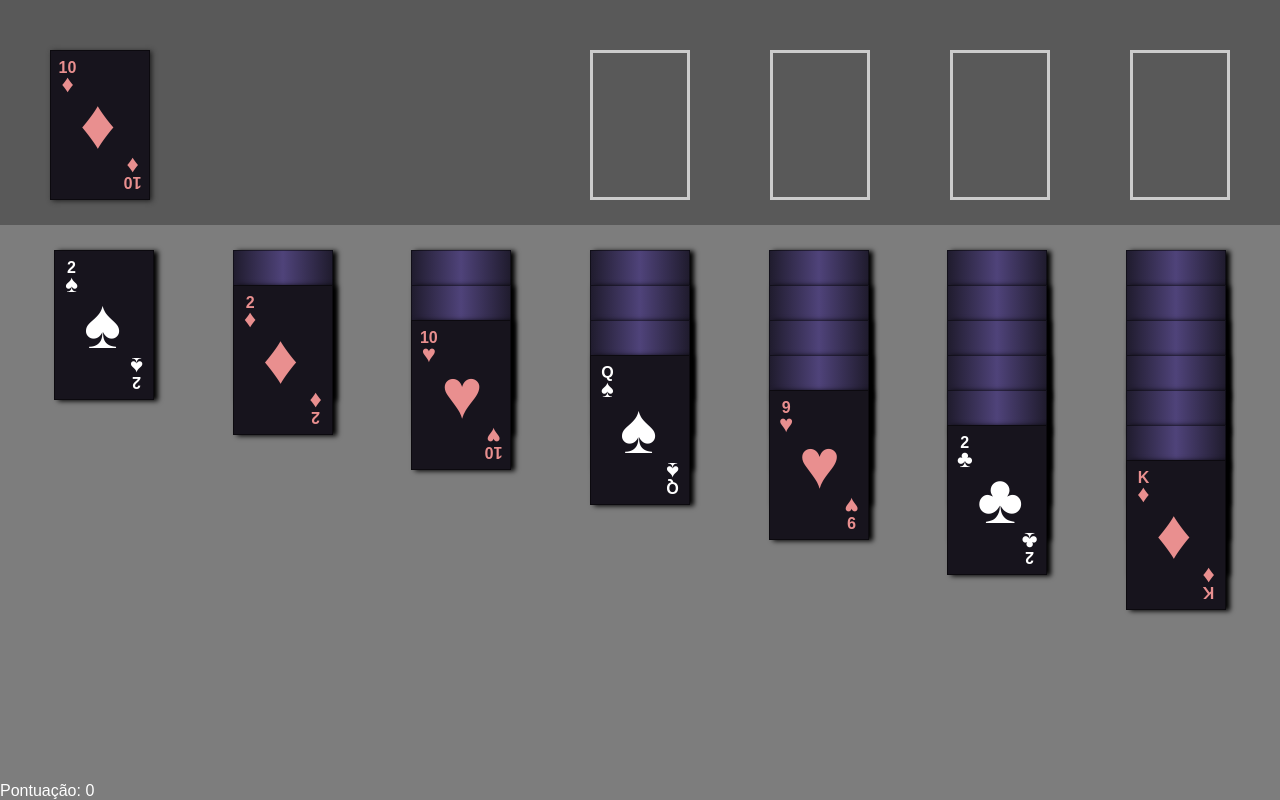
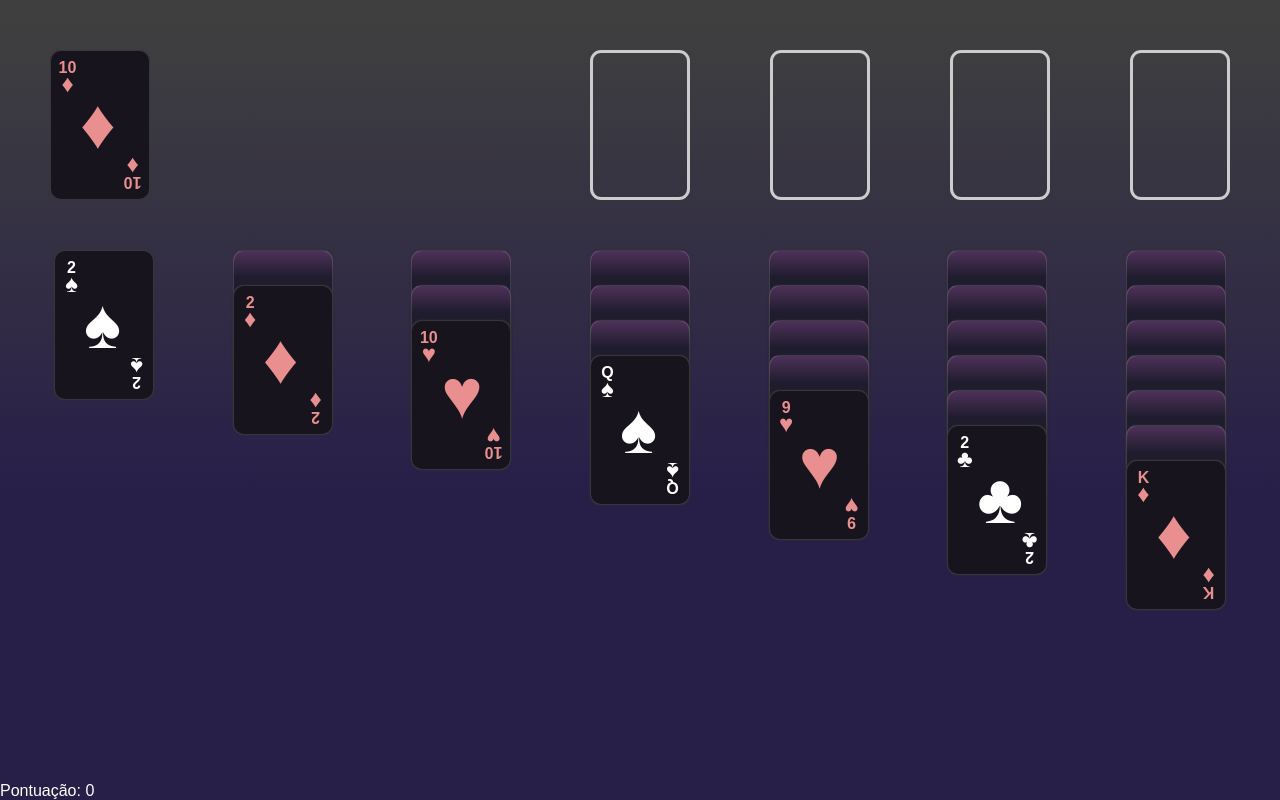
Before and after one commit to TeckRubo/jogo-de-cartas, a plain HTML site: page index.html in a window 1280 px wide. Drawn offline with Linux system fonts and the light colour scheme.

Commit message:
Melhorei um pouco as cartas

```diff
--- a/css/board.css
+++ b/css/board.css
@@ -7,9 +7,9 @@ html, body { width: 100%; height: 100%; }
     width: 100%;
     height: 100%;
     /* background-color: rgb(10, 100, 10);     */
-    background-color: #6bb196;
     /* background-color: #100e17; */
-    background-color: #7d7d7d;
+    /* background-color: #7d7d7d;     */
+    background: linear-gradient(180deg, #3f3f3f 3%, #281f49 61%);
 
 }
 .board-top {
@@ -18,7 +18,7 @@ html, body { width: 100%; height: 100%; }
     display: flex;
     justify-content: space-between;
     /* background: #3e715d; */
-    background: #595959;
+    /* background: #595959; */
     margin-bottom: 25px;
 }
 
@@ -29,7 +29,7 @@ html, body { width: 100%; height: 100%; }
 
 .pile {
     border: 3px solid #cccccc;
-    border-radius: 0px;
+    border-radius: 11px;
 }
 
 #pool, #pool-face { position: relative; }
--- a/css/card.css
+++ b/css/card.css
@@ -3,21 +3,23 @@
     height: 150px;
     /* background-color: white;*/
     background-color: #17141d;
-    box-shadow: #000 4px 1px 5px;
-    border-radius: 0px;
-    transition: 0.4s ease-out;
+    box-shadow: #333333 0px 0px 2px 0px;
+    transition: 0.4s;
     position: relative;
-    border: 1px solid #0000007a;
+    border: 1px solid #ffffff24;
+    z-index: 999;
+    border-radius: 11px;
 }
 
 .card:hover:not(.back) {
-    transform: translateY(-10px);
-    transition: 0.4s ease-out;
-    border-image: linear-gradient(45deg, #ff0000, #ff7300, #fffb00, #48ff00, #00ffd5, #002bff, #7a00ff, #ff00c8, #ff0000) 30;
-    animation: glowing 20s linear infinite;
-    border-width: 1px;
-    border-style: solid;
-    border-radius: 0px;
+    transform: translateY(-7px);
+    /* transition: 0.4s ease-out; */
+    border: double 1px transparent;
+    border-radius: 11px;
+    background-image: linear-gradient(#17141d, #17141d), radial-gradient(circle at top left,#ff0000, #ff7300, #fffb00, #48ff00, #00ffd5, #002bff, #7a00ff, #ff00c8, #ff0000);
+    background-origin: border-box;
+    background-clip: content-box, border-box;
+
     cursor: move; /* fallback if grab cursor is unsupported */
     cursor: grab;
     cursor: -moz-grab;
@@ -30,8 +32,12 @@
 }
 .back {
     /* background: repeating-linear-gradient(-70deg, #606dbc, #606dbc 10px, #465298 10px, #465298 20px);  */
+	-webkit-transform: rotateY(180deg);
+	-moz-transform: rotateY(180deg);
+    -o-transform: rotateY(180deg);
+	transform: rotateY(180deg);
 
-    background: linear-gradient(90deg, #201c2e 0%, #4f437a 50%, #201c2e 100%);
+    background: linear-gradient(180deg, #4e3159 0%, #1f1c2e 18%);
 }
 .back * { display: none; }
 
--- a/css/style.css
+++ b/css/style.css
@@ -20,6 +20,9 @@ html, body { width: 100%; height: 100%; }
     /* text-align: center; */
     width: 100%;
     height: 100%;
+    position: absolute;
+    z-index: 998;
+    border-radius: 11px;
 }
 
 .botao-reset:hover {
--- a/index.html
+++ b/index.html
@@ -29,9 +29,8 @@
     </div>
     <div id="board">
         <div class="board-top">
-            <div id="pool">
-                <button class='botao-reset' id="resetButton"><i class="icon fas fa-sync-alt"></i></button>
-            </div>
+            <button class='botao-reset' id="resetButton"><i class="icon fas fa-sync-alt"></i></button>
+            <div id="pool"> </div>
             <div id="pool-face"></div>
             <div></div>
             <div class="pile"></div>
--- a/js/board.js
+++ b/js/board.js
@@ -9,7 +9,7 @@ class Board {
         this._$pool = $board.querySelector('#pool');
         this._$poolFace = $board.querySelector('#pool-face');
         const $piles = Array.from($board.querySelectorAll('.pile'));
-        console.log($piles);
+        // console.log($piles);
         this._$decks = Array.from($board.querySelectorAll('#decks .deck'));
         this._$score = $board.querySelector('#scoreValue');
         this._score = 0;
--- a/js/card.js
+++ b/js/card.js
@@ -35,9 +35,9 @@ class Card {
             const $siblings = Array.from($parent.children);
             const cardIndex = $siblings.indexOf($c);
             if ($parent.classList.contains('deck') && $siblings.length > 1 && cardIndex + 1 !== $siblings.length) {
-                console.log($siblings, cardIndex);
+                // console.log($siblings, cardIndex);
                 const $bottomSiblings = $siblings.slice(cardIndex + 1);
-                console.log($bottomSiblings);
+                // console.log($bottomSiblings);
                 let $lastSibling = $c;
                 for (let i = 0; i < $bottomSiblings.length; i++) {
                     if (+$bottomSiblings[i].dataset.number + 1 !== +$lastSibling.dataset.number) {
```
